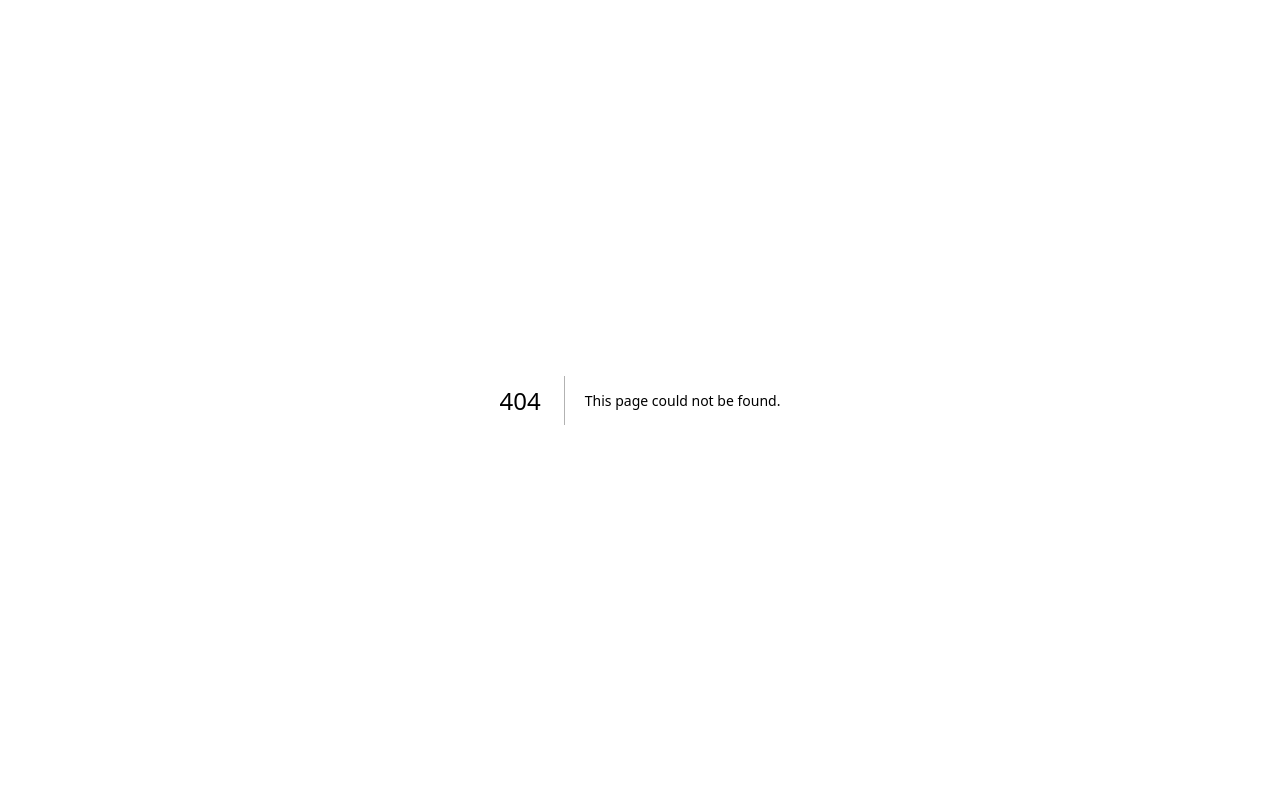
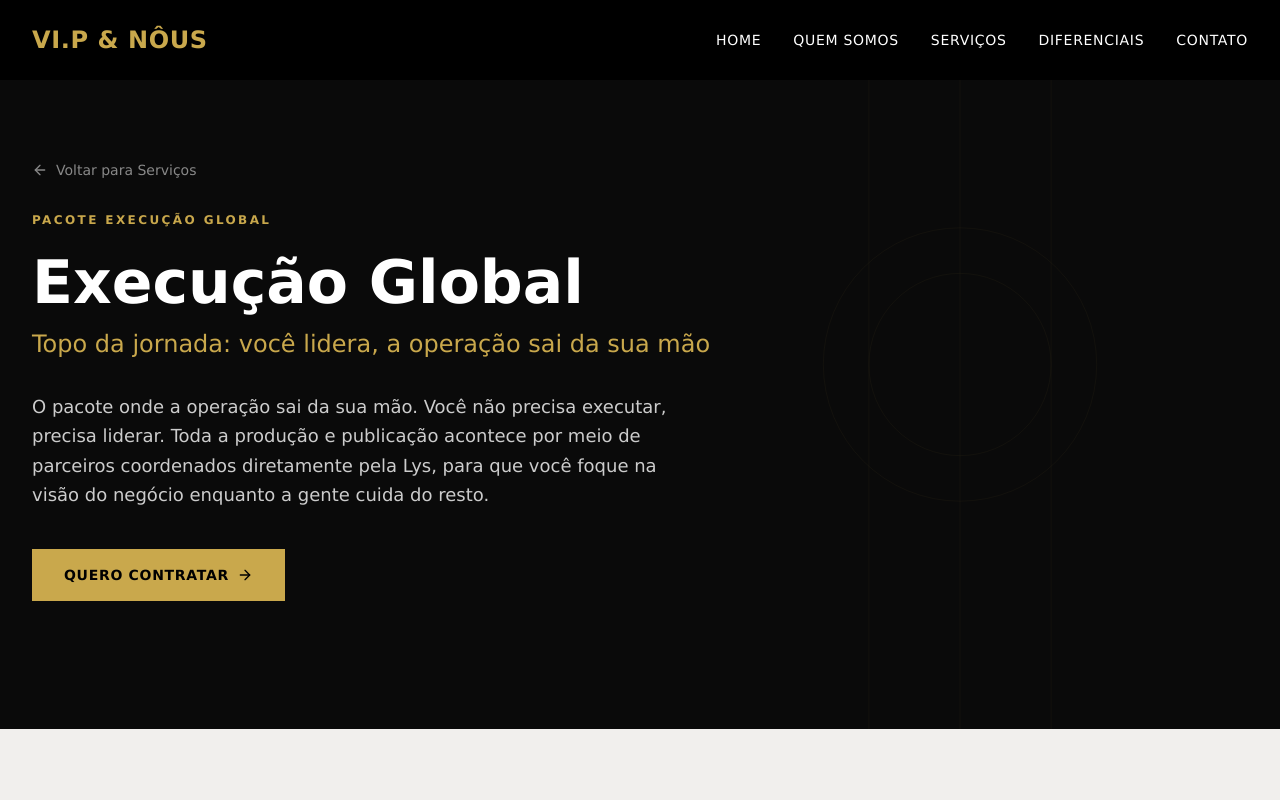
Before and after one commit to iamentorbr/vipinous-p3, a Next.js app: page /servicos/execucao-global in a window 1280 px wide. Before the commit this address had no page. Shown: the top 800 px of the page. Built offline with nearby package versions, Linux system fonts and the light colour scheme.

Commit message:
feat: add new "EXECUÇÃO GLOBAL" service page and update related links
Co-authored-by: Lys R. <203903029+iamentorbr@users.noreply.github.com>

```diff
--- /dev/null
+++ b/app/servicos/execucao-global/page.tsx
@@ -0,0 +1,54 @@
+import { Metadata } from "next"
+import { ServicePageLayout } from "@/components/service-page-layout"
+
+export const metadata: Metadata = {
+  title: "Pacote EXECUÇÃO GLOBAL | Operação completa do seu negócio | VI.P & NÔUS",
+  description: "O topo da jornada: a operação sai da sua mão. Execução completa via parceiros, coordenação única e relatório executivo mensal. Você lidera, a gente cuida do resto.",
+}
+
+export default function ExecucaoGlobalPage() {
+  return (
+    <ServicePageLayout
+      packageNumber="EXECUÇÃO GLOBAL"
+      title="Execução Global"
+      subtitle="Topo da jornada: você lidera, a operação sai da sua mão"
+      description="O pacote onde a operação sai da sua mão. Você não precisa executar, precisa liderar. Toda a produção e publicação acontece por meio de parceiros coordenados diretamente pela Lys, para que você foque na visão do negócio enquanto a gente cuida do resto."
+      features={[
+        {
+          title: "Execução Completa via Parceiros",
+          description: "Entregáveis produzidos e publicados, não apenas planejados. A operação digital acontece de ponta a ponta sem passar pelas suas mãos."
+        },
+        {
+          title: "Ponto Único de Comando",
+          description: "A Lys coordena todos os entregáveis e parceiros, garantindo que tudo saia com a mesma estratégia e o mesmo padrão de qualidade."
+        },
+        {
+          title: "Relatório Executivo Mensal",
+          description: "Um panorama claro de entregas e resultados a cada mês, para você acompanhar a evolução do negócio no nível de decisão."
+        },
+        {
+          title: "Prioridade de Agenda e Resposta",
+          description: "Acesso preferencial na agenda e nas respostas, para que as decisões importantes nunca fiquem esperando."
+        }
+      ]}
+      includes={[
+        "Tudo do Pacote START & GROWTH, e ainda:",
+        "Execução completa via parceiros: entregáveis produzidos e publicados, não apenas planejados",
+        "Ponto único de comando: a Lys coordena todos os entregáveis e parceiros",
+        "Relatório executivo mensal de entregas e resultados",
+        "Prioridade de agenda e resposta"
+      ]}
+      idealFor={[
+        "Já validou o negócio e quer tirar a operação do dia a dia das suas mãos",
+        "Precisa liderar a estratégia sem se envolver na execução",
+        "Quer um ponto único de comando coordenando todos os parceiros",
+        "Busca acompanhamento executivo com relatórios de entregas e resultados",
+        "Valoriza prioridade de agenda e agilidade nas respostas"
+      ]}
+      prevService={{
+        href: "/servicos/gestao-completa-agencia",
+        title: "Pacote START & GROWTH"
+      }}
+    />
+  )
+}
--- a/app/servicos/gestao-completa-agencia/page.tsx
+++ b/app/servicos/gestao-completa-agencia/page.tsx
@@ -49,6 +49,10 @@ export default function GestaoCompletaAgenciaPage() {
         href: "/servicos/gestao-ativacao-digital",
         title: "Pacote GROWTH"
       }}
+      nextService={{
+        href: "/servicos/execucao-global",
+        title: "Pacote EXECUÇÃO GLOBAL"
+      }}
     />
   )
 }
--- a/components/sections/services.tsx
+++ b/components/sections/services.tsx
@@ -40,6 +40,19 @@ const services = [
       "Você para de perder tempo com produção de conteúdo e passa a focar no que só você pode fazer enquanto a execução acontece por você",
       "Cada post, arte e legenda carrega intenção estratégica. Não é conteúdo pelo conteúdo, é comunicação que posiciona e converte",
       "Recebe relatórios mensais que mostram onde seu negócio está crescendo e onde a energia precisa ser redirecionada",
+    ],
+    cta: "Saiba mais",
+  },
+  {
+    badge: "PACOTE EXECUÇÃO GLOBAL",
+    title: "Operação Completa do Seu Negócio",
+    href: "/servicos/execucao-global",
+    features: [
+      "Tudo do Pacote START & GROWTH, e ainda:",
+      "A operação sai da sua mão: você não precisa executar, precisa liderar",
+      "Execução completa via parceiros, com entregáveis produzidos e publicados, não apenas planejados",
+      "Ponto único de comando: a Lys coordena todos os entregáveis e parceiros",
+      "Relatório executivo mensal de entregas e resultados, com prioridade de agenda e resposta",
     ],
     cta: "Saiba mais",
   },
```
